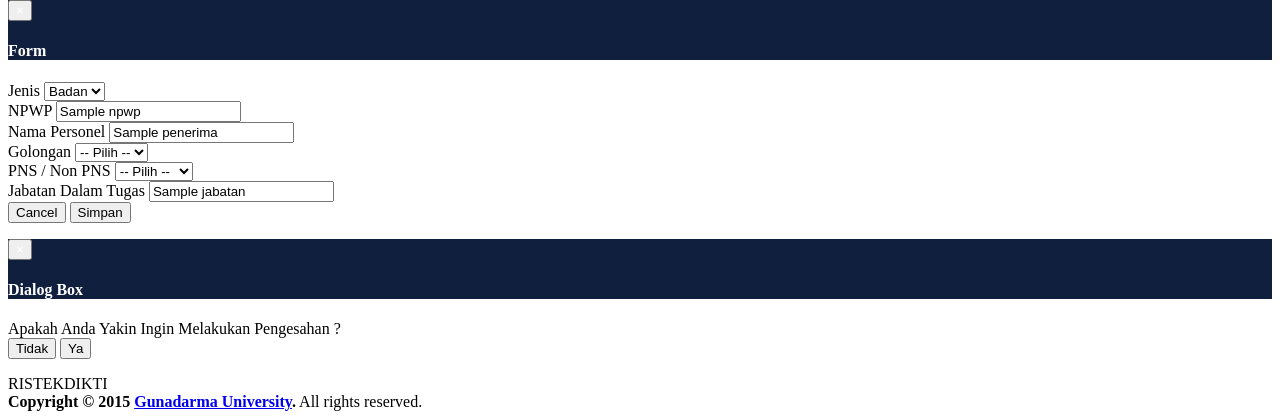
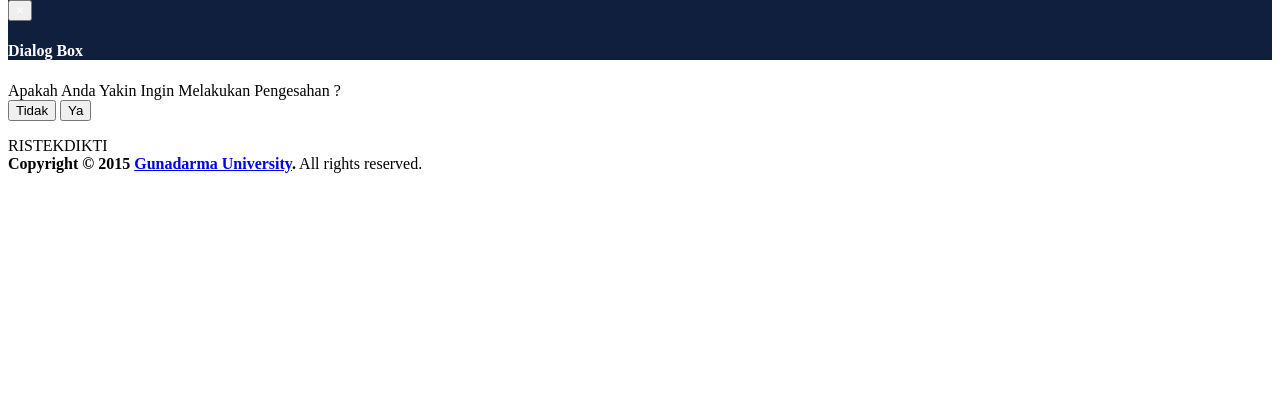
Before and after one commit to datadigicore/siprisdik, a PHP site: the page made by view/content/rabdetail.php in a window 1280 px wide. Shown: the part 674-1093 px from the top of the page. After the commit the page ends 847 px from the top, so only its background shows below. Run offline with PHP 8.4, Linux system fonts and the light colour scheme; the visitor is signed in with stand-in values (Sample User, id 1); the template is opened without the code that fills it: most values are stand-ins (such as "Sample title", 1, 10 or a date in 2020).

Commit message:
update rab

```diff
--- a/core/rab/proses_rab.php
+++ b/core/rab/proses_rab.php
@@ -6,6 +6,8 @@
     $table = "rabview";
     $key   = "id";
     $dataArray['url_rewrite'] = $url_rewrite;
+    $dataArray['direktorat'] = $direk;
+    print_r($direk);die;
     $tahun = $_POST['tahun'];
     $direktorat = $_POST['direktorat'];
     $column = array(
@@ -17,7 +19,9 @@
                 '<br>'.'Komponen : '.$row[10].
                 '<br>'.'Sub Komponen : '.$row[11];
       }),
-      array( 'db' => 'kdgiat',  'dt' => 2),
+      array( 'db' => 'kdgiat',  'dt' => 2, 'formatter' => function($d, $row, $dataArray){
+        return $dataArray['direktorat'][$d];
+      }),
       array( 'db' => 'deskripsi',  'dt' => 3),
       array( 'db' => 'tanggal',  'dt' => 4, 'formatter' => function( $d, $row ) {
             return date( 'j M Y', strtotime($d));
--- a/view/content/rabdetail.php
+++ b/view/content/rabdetail.php
@@ -53,73 +53,7 @@
     </div>
   </section>
 </div>
-<div class="modal fade" id="addrab" style="z-index:-100px">
-  <div class="modal-dialog">
-    <div class="modal-content">
-      <form enctype="multipart/form-data" method="post" action="<?php echo $url_rewrite;?>process/rab_rinci/save_penerima">
-        <div class="modal-header" style="background-color:#111F3F !important; color:white;">
-          <button type="button" class="close" data-dismiss="modal" aria-label="Close">
-            <span aria-hidden="true" style="color:white">×</span></button>
-          <h4 class="modal-title">Form</h4>
-        </div>
-        <div class="modal-body">
-          <input type="hidden" name="id_rab_view" value="<?php echo $id_rab_view ?>" />
-          <input type="hidden" id="adendum" name="adendum" value="0" />
-          <div class="form-group">
-            <label>Jenis</label>
-            <select class="form-control" required id="jenis-akun" name="jenis-akun" onchange="cnpwp()">
-              <option value="0">Badan</option>
-              <option value="1">Orang</option>
-            </select>
-          </div>
-          <div class="form-group ">
-              <label>NPWP</label>
-              <input type="text" class="form-control" value="<?= $npwp ?>" id="npwp" name="npwp" onkeyup="cnpwp()" placeholder="NPWP">
-          </div>
-          <div class="form-group">
-              <label>Nama Personel</label>
-              <input type="text" class="form-control" value="<?= $penerima ?>" id="penerima" name="penerima" placeholder="Nama Penerima">
-          </div>
-          <div class="form-group ">
-              <label>Golongan</label>
-              <select class="form-control" id="golongan" required name="golongan">
-                <option>-- Pilih --</option>
-                <option value="1">I</option>
-                <option value="2">II</option>
-                <option value="3">III</option>
-                <option value="4">IV</option>
-              </select>
-          </div>
-          <div class="form-group ">
-              <label>PNS / Non PNS</label>
-              <select class="form-control" id="pns" required name="pns">
-                <option>-- Pilih --</option>
-                <option value="1">PNS</option>
-                <option value="0">Non PNS</option>
-              </select>
-          </div>
-          <div class="form-group ">
-               <label>Jabatan Dalam Tugas</label>
-               <input type="text" class="form-control" value="<?= $jabatan ?>" id="jabatan" name="jabatan" placeholder="Jabatan Dalam Tugas">
-          </div>
-        </div>
-        <div class="modal-footer">
-          <button type="button" data-dismiss="modal" class="btn btn-flat btn-warning">Cancel</button>
-          <button type="submit" class="btn btn-flat btn-success">Simpan</button>
-        </div>
-        <input type="hidden" value="1" name="mode"/>
-        <?php
-        if ($id != "")
-             echo"<input type=\"hidden\"  name=\"kondisi\" value=\"edit\">";
-        else
-             echo"<input type=\"hidden\"  name=\"kondisi\" value=\"tambah\">";
 
-        echo"<input type=\"hidden\"  name=\"kode\" value=\"$id\">";
-        ?>
-     </form>
-    </div>
-  </div>
-</div>
 <div class="modal fade" id="sahkan">
   <div class="modal-dialog">
     <div class="modal-content">
```
Also changed, not shown: isi.php (+11 -2 lines), view/content/rab.php (+3 -5 lines).
